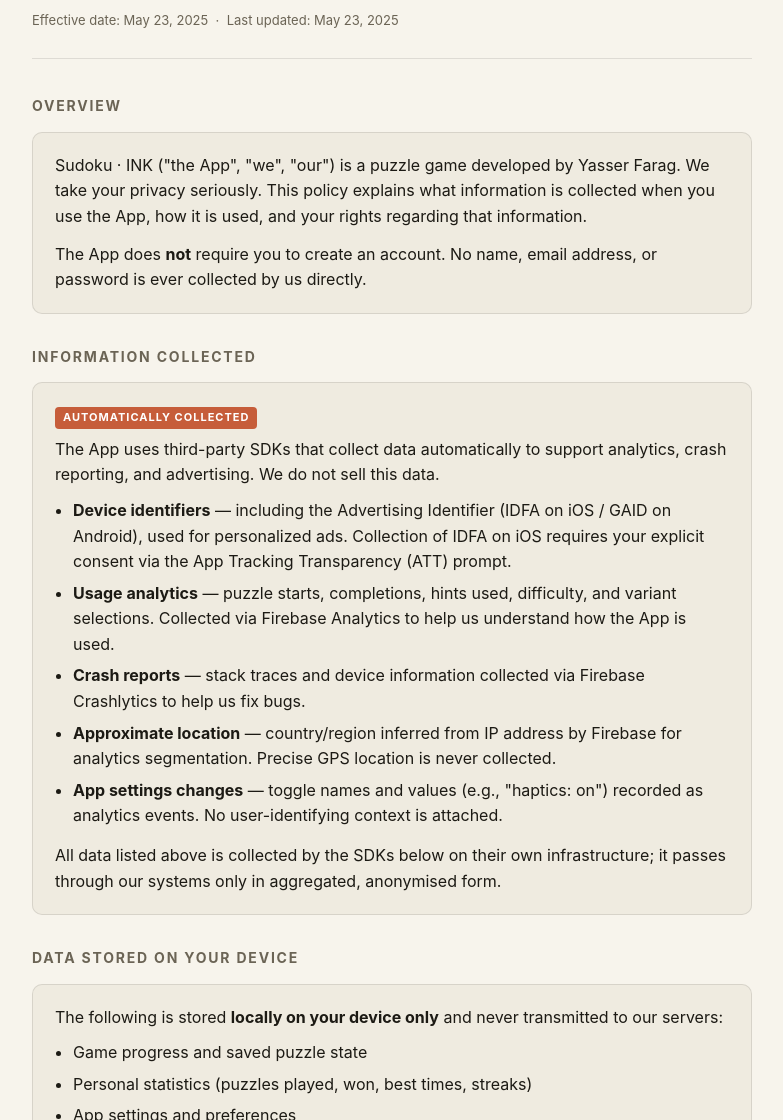
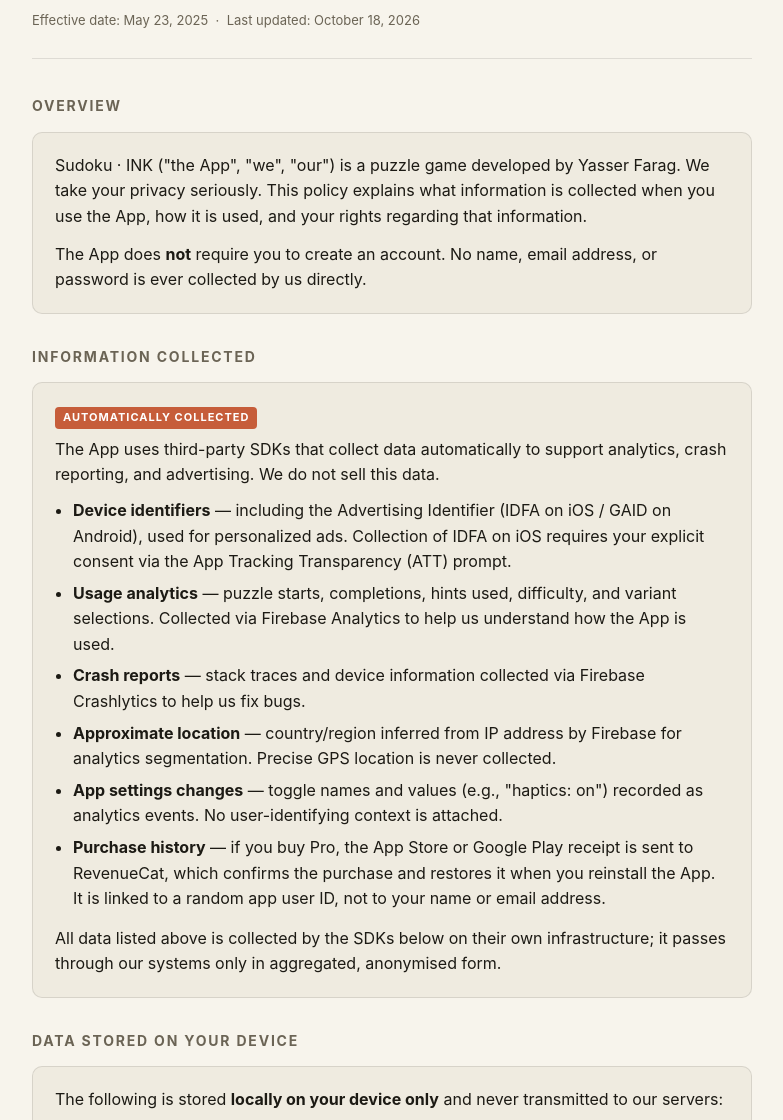
Before and after one commit to sudokunova/sudokunova.github.io, a plain HTML site: page privacy.html in a window 1280 px wide. Shown: the part 108-1228 px from the top of the page, without its empty margins (248-1031 px from the left). Drawn offline with Linux system fonts and the light colour scheme.

Commit message:
privacy: name RevenueCat as the processor for Pro purchases (#5)
* privacy: name RevenueCat as the processor for Pro purchases

* privacy: last updated October 18, 2026 (released with 1.8.0)

---------

Co-authored-by: Yasser Farag <y.farag84@gmail.com>

```diff
--- a/privacy.html
+++ b/privacy.html
@@ -23,7 +23,7 @@
     <span>Sudoku</span><span class="dot">·</span><span>INK</span>
   </a>
   <h1>Privacy Policy</h1>
-  <p class="meta">Effective date: May 23, 2025 &nbsp;·&nbsp; Last updated: May 23, 2025</p>
+  <p class="meta">Effective date: May 23, 2025 &nbsp;·&nbsp; Last updated: October 18, 2026</p>
 </header>
 
 <main>
@@ -47,6 +47,7 @@
         <li><strong>Crash reports</strong> — stack traces and device information collected via Firebase Crashlytics to help us fix bugs.</li>
         <li><strong>Approximate location</strong> — country/region inferred from IP address by Firebase for analytics segmentation. Precise GPS location is never collected.</li>
         <li><strong>App settings changes</strong> — toggle names and values (e.g., "haptics: on") recorded as analytics events. No user-identifying context is attached.</li>
+        <li><strong>Purchase history</strong> — if you buy Pro, the App Store or Google Play receipt is sent to RevenueCat, which confirms the purchase and restores it when you reinstall the App. It is linked to a random app user ID, not to your name or email address.</li>
       </ul>
       <p style="margin-top:14px;">All data listed above is collected by the SDKs below on their own infrastructure; it passes through our systems only in aggregated, anonymised form.</p>
     </div>
@@ -75,6 +76,7 @@
         <li><a href="https://firebase.google.com/support/privacy" target="_blank" rel="noopener">Firebase Analytics</a> — collects anonymised usage events.</li>
         <li><a href="https://firebase.google.com/support/privacy" target="_blank" rel="noopener">Firebase Crashlytics</a> — collects crash reports and device diagnostics.</li>
         <li><a href="https://firebase.google.com/support/privacy" target="_blank" rel="noopener">Firebase Remote Config</a> — delivers app configuration (e.g., contact email). No personal data is sent.</li>
+        <li><a href="https://www.revenuecat.com/privacy/" target="_blank" rel="noopener">RevenueCat</a> — processes in-app purchases (Pro). It receives the store receipt and a random app user ID, checks the purchase with Apple or Google, and keeps your purchase status so Pro can be restored.</li>
       </ul>
     </div>
   </section>
```
